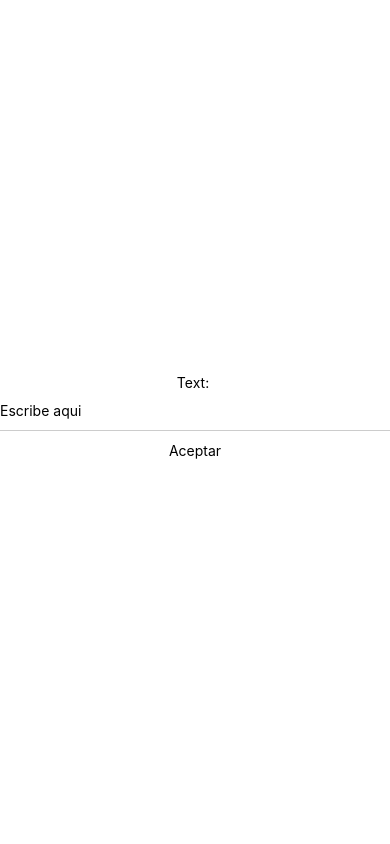
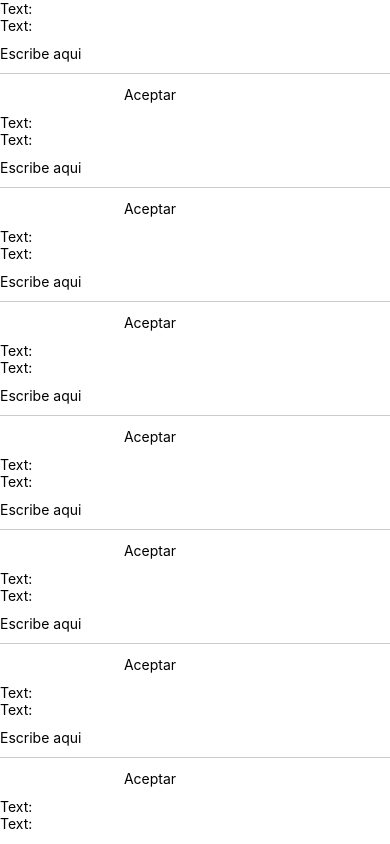
Before and after one commit to ysaiascampos/HolaMundoReactNative, a React Native app: screen / in a window 390 px wide. Built offline with nearby package versions, Linux system fonts and the light colour scheme.

Commit message:
ScrollView

```diff
--- a/App.js
+++ b/App.js
@@ -1,6 +1,6 @@
 import { StatusBar } from 'expo-status-bar';
 import React, { useState } from 'react';
-import { StyleSheet, Text, View, TextInput, Dimensions, TouchableWithoutFeedback } from 'react-native';
+import { StyleSheet, Text, View, TextInput, Dimensions, TouchableWithoutFeedback, ScrollView } from 'react-native';
 
 //const {width, height } = Dimensions.get('window');
 export default function App() {
@@ -8,7 +8,172 @@ export default function App() {
   const [sibmit, setSibmit] = useState('');
   return (
     <View style={styles.container}>
+      <ScrollView style={styles.scrollView}>
         <Text>Text: {sibmit}</Text>
+        <Text>Text: {sibmit}</Text>
+
+        <TextInput
+          style={styles.input}
+          placeholder='Escribe aqui'
+          onChangeText={t => setText(t)}
+          defaultValue={text}
+        />
+        <TouchableWithoutFeedback
+          style={styles.TouchableOpacity}
+          onPress={() => {
+            setSibmit(text)
+            alert('texto enviado con exito')
+          }}
+        ><View style={styles.view}>
+            <Text>Aceptar</Text>
+          </View></TouchableWithoutFeedback>
+          <Text>Text: {sibmit}</Text>
+        <Text>Text: {sibmit}</Text>
+
+        <TextInput
+          style={styles.input}
+          placeholder='Escribe aqui'
+          onChangeText={t => setText(t)}
+          defaultValue={text}
+        />
+        <TouchableWithoutFeedback
+          style={styles.TouchableOpacity}
+          onPress={() => {
+            setSibmit(text)
+            alert('texto enviado con exito')
+          }}
+        ><View style={styles.view}>
+            <Text>Aceptar</Text>
+          </View></TouchableWithoutFeedback>
+          <Text>Text: {sibmit}</Text>
+        <Text>Text: {sibmit}</Text>
+
+        <TextInput
+          style={styles.input}
+          placeholder='Escribe aqui'
+          onChangeText={t => setText(t)}
+          defaultValue={text}
+        />
+        <TouchableWithoutFeedback
+          style={styles.TouchableOpacity}
+          onPress={() => {
+            setSibmit(text)
+            alert('texto enviado con exito')
+          }}
+        ><View style={styles.view}>
+            <Text>Aceptar</Text>
+          </View></TouchableWithoutFeedback>
+          <Text>Text: {sibmit}</Text>
+        <Text>Text: {sibmit}</Text>
+
+        <TextInput
+          style={styles.input}
+          placeholder='Escribe aqui'
+          onChangeText={t => setText(t)}
+          defaultValue={text}
+        />
+        <TouchableWithoutFeedback
+          style={styles.TouchableOpacity}
+          onPress={() => {
+            setSibmit(text)
+            alert('texto enviado con exito')
+          }}
+        ><View style={styles.view}>
+            <Text>Aceptar</Text>
+          </View></TouchableWithoutFeedback>
+          <Text>Text: {sibmit}</Text>
+        <Text>Text: {sibmit}</Text>
+
+        <TextInput
+          style={styles.input}
+          placeholder='Escribe aqui'
+          onChangeText={t => setText(t)}
+          defaultValue={text}
+        />
+        <TouchableWithoutFeedback
+          style={styles.TouchableOpacity}
+          onPress={() => {
+            setSibmit(text)
+            alert('texto enviado con exito')
+          }}
+        ><View style={styles.view}>
+            <Text>Aceptar</Text>
+          </View></TouchableWithoutFeedback>
+          <Text>Text: {sibmit}</Text>
+        <Text>Text: {sibmit}</Text>
+
+        <TextInput
+          style={styles.input}
+          placeholder='Escribe aqui'
+          onChangeText={t => setText(t)}
+          defaultValue={text}
+        />
+        <TouchableWithoutFeedback
+          style={styles.TouchableOpacity}
+          onPress={() => {
+            setSibmit(text)
+            alert('texto enviado con exito')
+          }}
+        ><View style={styles.view}>
+            <Text>Aceptar</Text>
+          </View></TouchableWithoutFeedback>
+          <Text>Text: {sibmit}</Text>
+        <Text>Text: {sibmit}</Text>
+
+        <TextInput
+          style={styles.input}
+          placeholder='Escribe aqui'
+          onChangeText={t => setText(t)}
+          defaultValue={text}
+        />
+        <TouchableWithoutFeedback
+          style={styles.TouchableOpacity}
+          onPress={() => {
+            setSibmit(text)
+            alert('texto enviado con exito')
+          }}
+        ><View style={styles.view}>
+            <Text>Aceptar</Text>
+          </View></TouchableWithoutFeedback>
+          <Text>Text: {sibmit}</Text>
+        <Text>Text: {sibmit}</Text>
+
+        <TextInput
+          style={styles.input}
+          placeholder='Escribe aqui'
+          onChangeText={t => setText(t)}
+          defaultValue={text}
+        />
+        <TouchableWithoutFeedback
+          style={styles.TouchableOpacity}
+          onPress={() => {
+            setSibmit(text)
+            alert('texto enviado con exito')
+          }}
+        ><View style={styles.view}>
+            <Text>Aceptar</Text>
+          </View></TouchableWithoutFeedback>
+          <Text>Text: {sibmit}</Text>
+        <Text>Text: {sibmit}</Text>
+
+        <TextInput
+          style={styles.input}
+          placeholder='Escribe aqui'
+          onChangeText={t => setText(t)}
+          defaultValue={text}
+        />
+        <TouchableWithoutFeedback
+          style={styles.TouchableOpacity}
+          onPress={() => {
+            setSibmit(text)
+            alert('texto enviado con exito')
+          }}
+        ><View style={styles.view}>
+            <Text>Aceptar</Text>
+          </View></TouchableWithoutFeedback>
+          <Text>Text: {sibmit}</Text>
+        <Text>Text: {sibmit}</Text>
+
         <TextInput
           style={styles.input}
           placeholder='Escribe aqui'
@@ -25,6 +190,7 @@ export default function App() {
             <Text>Aceptar</Text>
           </View></TouchableWithoutFeedback>
         <StatusBar />
+      </ScrollView>
     </View>
   );
 }
@@ -52,4 +218,7 @@ const styles = StyleSheet.create({
     alignItems: 'center',
     justifyContent: 'center',
   },
+  scrollView: {
+    width: Dimensions.get('window').width,
+  }
 });
```
Lines whose indentation alone changed are shown as unchanged.
